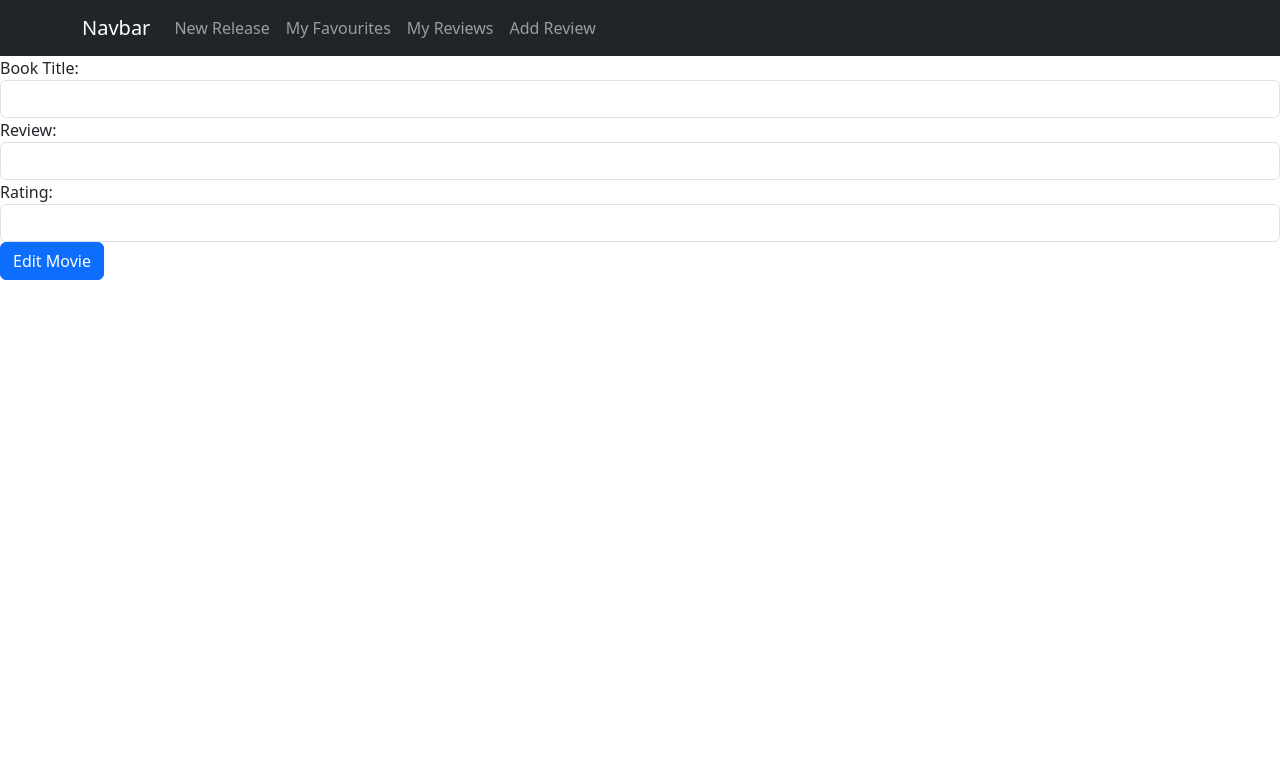
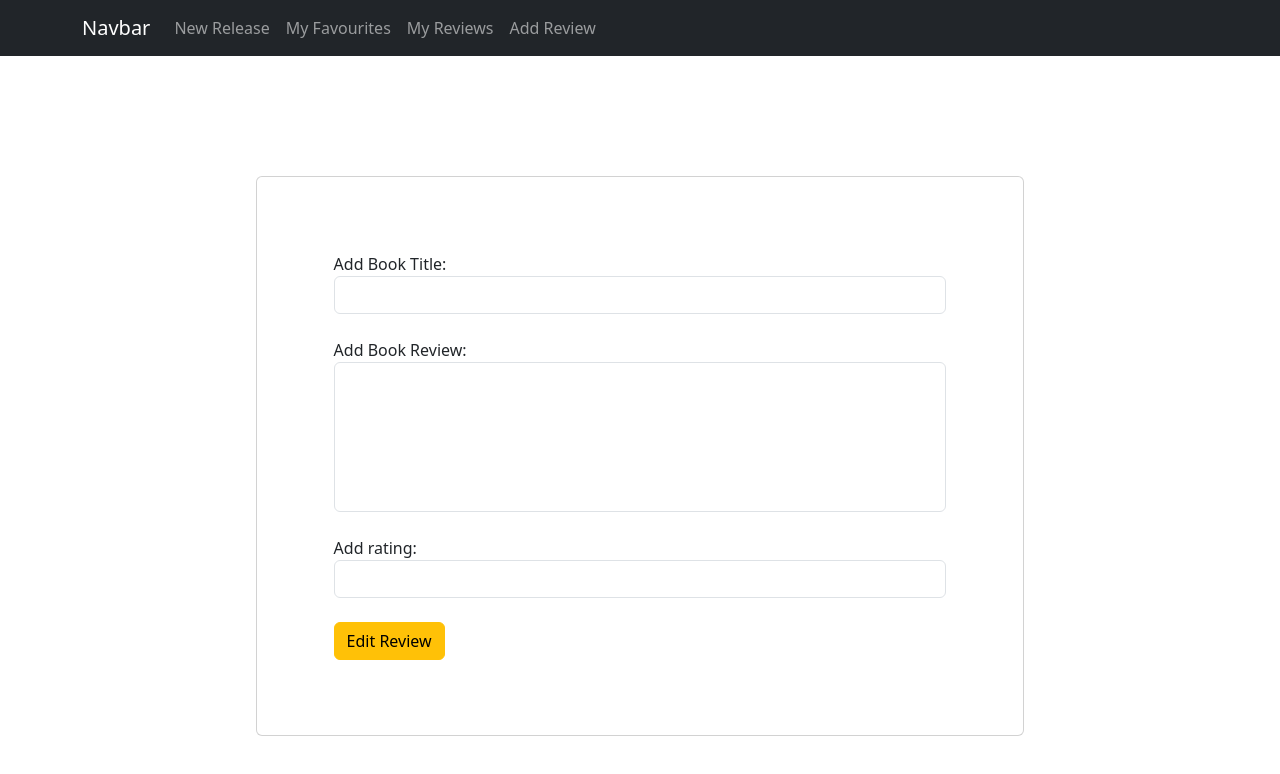
Before and after one commit to JenniferOji/Book-Haven, a React (Create React App) app: page /EditReview/1 in a window 1280 px wide. Shown: the top 774 px of the page. Built offline with nearby package versions, Linux system fonts and the light colour scheme; no server answers.

Commit message:
updated the styling of the add review page

```diff
--- a/src/components/EditReview.js
+++ b/src/components/EditReview.js
@@ -3,6 +3,7 @@ import { useState, useEffect } from 'react';
 import axios from 'axios';
 import { useNavigate } from "react-router-dom";
 import { useParams } from 'react-router-dom';
+import { Card } from 'react-bootstrap';
 
 //useParams
 export default function EditReview(props) {
@@ -38,33 +39,51 @@ const handleSubmit = (event) => {
 
 //on the handl sumbit event it re submits the update movie information
 return (
+    //https://stackoverflow.com/questions/42125775/reactjs-react-router-how-to-center-div
+    <div style={{display: "flex", justifyContent: "center", height:"100vh", alignItems: "center"}}>
+        <Card style={{width: "60%", height:"70%", justifyContent: "center", alignItems: "center"}}>
+            <form style={{width:"80%"}}>
+                <div className="form-group">
                     <div>
-        <form onSubmit={handleSubmit}>
-            <div className="form-group">
-                <label>Book Title: </label>
+                        <label>Add Book Title: </label>
                             <input type="text"
+                                //styling from bootstrap
                                 className="form-control"
+                                // value is set to title and when theres change it executes the arrow function and passes in the value of the aria-controls=""
                                 value={title}
-                onChange={(e) => setTitle(e.target.value)} />
+                                onChange={(e) => { setTitle(e.target.value) }}
+                            />
                         </div>
-            <div className="form-group">
-                <label>Review: </label>
-                <input type="text"
+                    </div>
+                <div>
+                    <label></label>
+                </div>
+                    <div>
+                        <label>Add Book Review: </label>
+                            {/* textarea allows you to apply multi line input, im using it for the review box to give the user better visibility of what theyre typing*/}
+                            <textarea type="text" style={{resize: "none", overflow: "auto", height:150}}
                                 className="form-control"
                                 value={review}
-                onChange={(e) => setReview(e.target.value)} />
+                                onChange={(e) => { setReview(e.target.value) }}
+                            />
                         </div>
-            <div className="form-group">
-                <label>Rating: </label>
+                    <div>
+                        <label></label>
+                    </div>
+                        <div>
+                            <label>Add rating: </label>
                             <input type="text"
                                 className="form-control"
                                 value={rating}
-                onChange={(e) => setRating(e.target.value)} />
+                                onChange={(e) => { setRating(e.target.value) }}
+                            />
                         </div>
-            <div className="form-group">
-                <input type="submit" value="Edit Movie" className="btn btn-primary" />
+                    <div>
+                        <label></label>
                     </div>
+                <button className="btn btn-warning" onClick={handleSubmit}>Edit Review</button>
             </form>
+        </Card>
     </div>
 );
 }
--- a/src/components/NewReview.js
+++ b/src/components/NewReview.js
@@ -1,5 +1,6 @@
 import { useState } from "react";
 import axios from "axios";
+import { Card, CardHeader } from "react-bootstrap";
 //creating a form that will send data to the create
 function NewReview() {
   //created a state variavle and a method to update it
@@ -27,8 +28,10 @@ function NewReview() {
   }
 
   return (
-    <div>
-    <form onSubmit={handleSubmit}>
+    //https://stackoverflow.com/questions/42125775/reactjs-react-router-how-to-center-div
+    <div style={{display: "flex", justifyContent: "center", height:"100vh", alignItems: "center"}}>
+        <Card style={{width: "60%", height:"70%", justifyContent: "center", alignItems: "center"}}>
+            <form style={{width:"80%"}}>
                 <div className="form-group">
                     <div>
                         <label>Add Book Title: </label>
@@ -46,7 +49,8 @@ function NewReview() {
                 </div>
                     <div>
                         <label>Add Book Review: </label>
-                    <input type="text"
+                            {/* textarea allows you to apply multi line input, im using it for the review box to give the user better visibility of what theyre typing*/}
+                            <textarea type="text" style={{resize: "none", overflow: "auto", height:150}}
                                 className="form-control"
                                 value={Review}
                                 onChange={(e) => { setReview(e.target.value) }}
@@ -66,8 +70,9 @@ function NewReview() {
                     <div>
                         <label></label>
                     </div>
-        <input type="submit" value="Add Review" />
+                <button className="btn btn-warning" onClick={handleSubmit}>Add Review</button>
             </form>
+        </Card>
     </div>
   );
 }
--- a/src/components/ReviewPage.js
+++ b/src/components/ReviewPage.js
@@ -2,8 +2,6 @@
 import { useState, useEffect } from "react";
 import axios from "axios";
 import Reviews from "./Reviews";
-import NewReview from "./NewReview";
-import { Button } from "bootstrap";
 
 const ReviewPage = () => {
   //manages data in the class
@@ -32,9 +30,6 @@ const ReviewPage = () => {
     <div>
       <a href="/newReview"><button className="btn btn-warning" style={{height: 45, width: "98%", marginTop: 5, marginLeft:15}}> Add Review</button></a>
       <Reviews myReviews={reviews} ReloadData={Reload} />
-      {/* <div id="here">
-      <NewReview ></NewReview>
-      </div> */}
     </div>
     );
 };
```
Also changed, not shown: 1 other file (tests, documents, lock files or other folders). Lines whose indentation alone changed are shown as unchanged.
